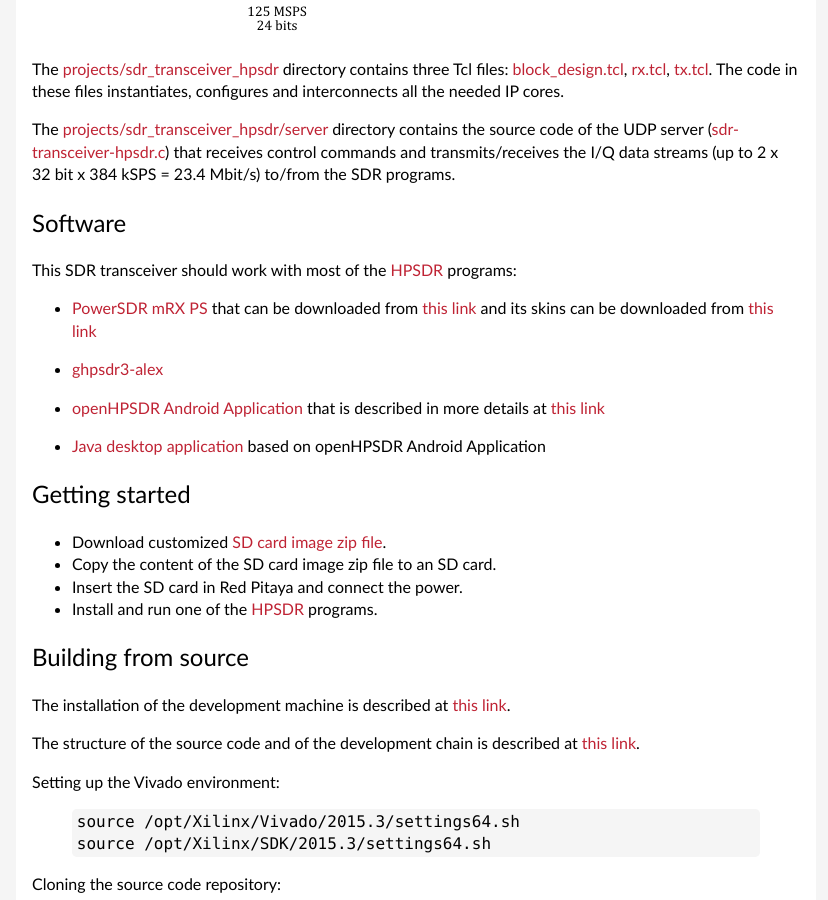
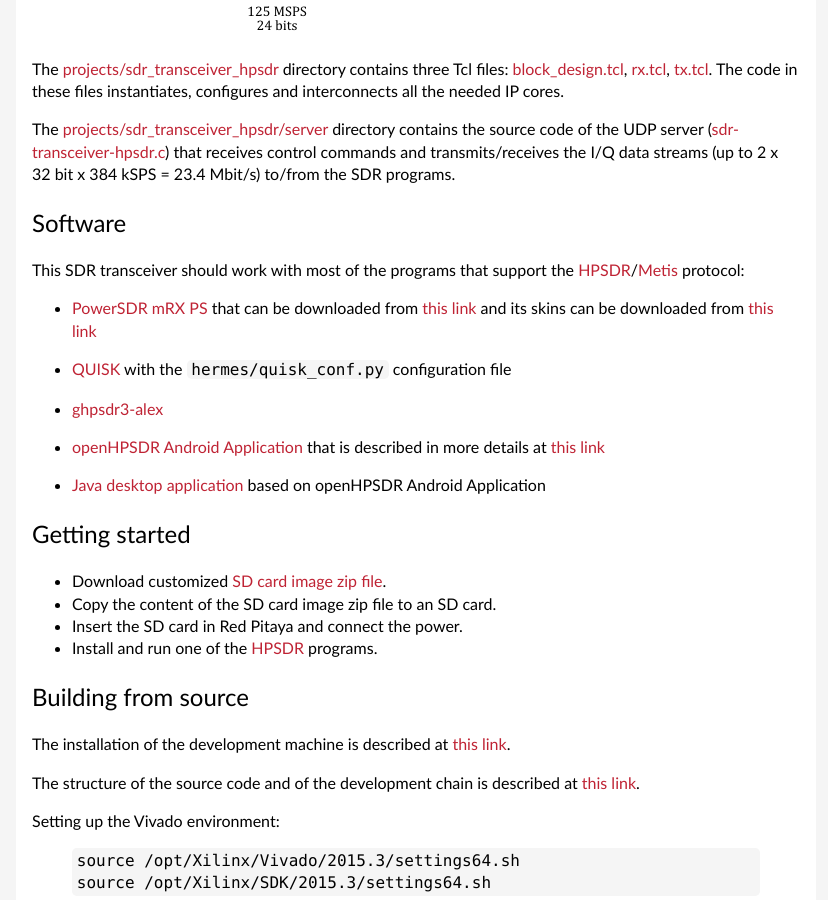
Before and after one commit to pavel-demin/red-pitaya-notes, a Jekyll site: the page built from sdr-transceiver-hpsdr.md, in a window 1280 px wide and 900 px high, scrolled down 1493 px. Shown: the whole window, without its empty margins (224-1052 px from the left). Built offline with Jekyll 4.4.1, drawn with Linux system fonts in a browser that asks for light colours.

Commit message:
add link to QUISK

```diff
--- a/sdr-transceiver-hpsdr.md
+++ b/sdr-transceiver-hpsdr.md
@@ -40,10 +40,12 @@
 Software
 -----
 
-This SDR transceiver should work with most of the [HPSDR](http://openhpsdr.org) programs:
+This SDR transceiver should work with most of the programs that support the [HPSDR](http://openhpsdr.org)/[Metis](http://openhpsdr.org/metis.php) protocol:
 
  - [PowerSDR mRX PS](http://openhpsdr.org/wiki/index.php?title=PowerSDR) that can be downloaded from [this link](http://svn.tapr.org/repos_sdr_hpsdr/trunk/W5WC/PowerSDR_Installers) and its skins can be downloaded from [this link](
 http://svn.tapr.org/repos_sdr_hpsdr/trunk/W5WC/OpenHPSDR_Skins)
+
+ - [QUISK](http://james.ahlstrom.name/quisk/) with the `hermes/quisk_conf.py` configuration file
 
  - [ghpsdr3-alex](http://napan.ca/ghpsdr3)
 
```
